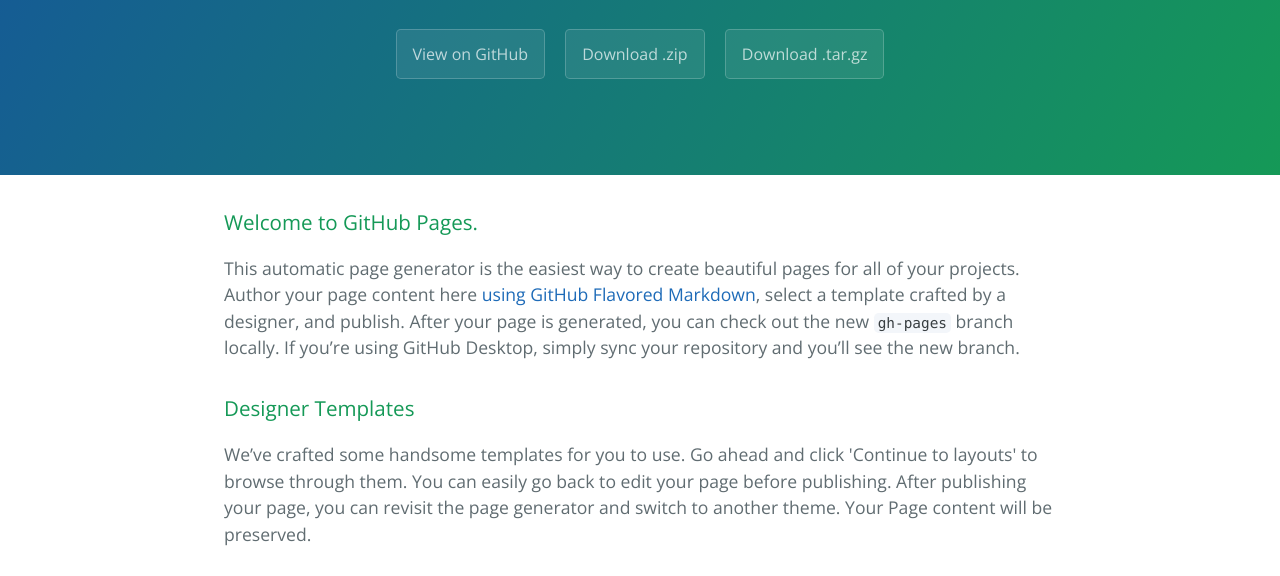
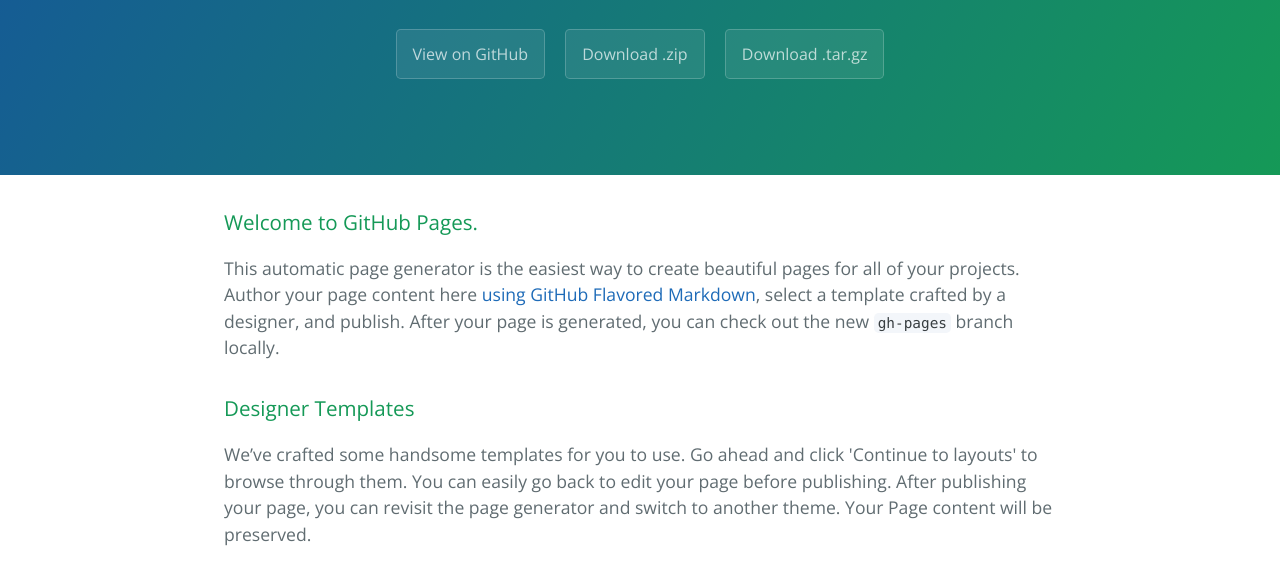
Before and after one commit to jineeshjohn/push-notifications, a plain HTML site: page index.html in a window 1280 px wide. Shown: the part 208-784 px from the top of the page. Drawn offline with nearby package versions, Linux system fonts and the light colour scheme.

Commit message:
publishing the local content

```diff
--- a/index.html
+++ b/index.html
@@ -22,7 +22,7 @@
       <h3>
 <a id="welcome-to-github-pages" class="anchor" href="#welcome-to-github-pages" aria-hidden="true"><span aria-hidden="true" class="octicon octicon-link"></span></a>Welcome to GitHub Pages.</h3>
 
-<p>This automatic page generator is the easiest way to create beautiful pages for all of your projects. Author your page content here <a href="https://guides.github.com/features/mastering-markdown/">using GitHub Flavored Markdown</a>, select a template crafted by a designer, and publish. After your page is generated, you can check out the new <code>gh-pages</code> branch locally. If you’re using GitHub Desktop, simply sync your repository and you’ll see the new branch.</p>
+<p>This automatic page generator is the easiest way to create beautiful pages for all of your projects. Author your page content here <a href="https://guides.github.com/features/mastering-markdown/">using GitHub Flavored Markdown</a>, select a template crafted by a designer, and publish. After your page is generated, you can check out the new <code>gh-pages</code> branch locally.  </p>
 
 <h3>
 <a id="designer-templates" class="anchor" href="#designer-templates" aria-hidden="true"><span aria-hidden="true" class="octicon octicon-link"></span></a>Designer Templates</h3>
```
